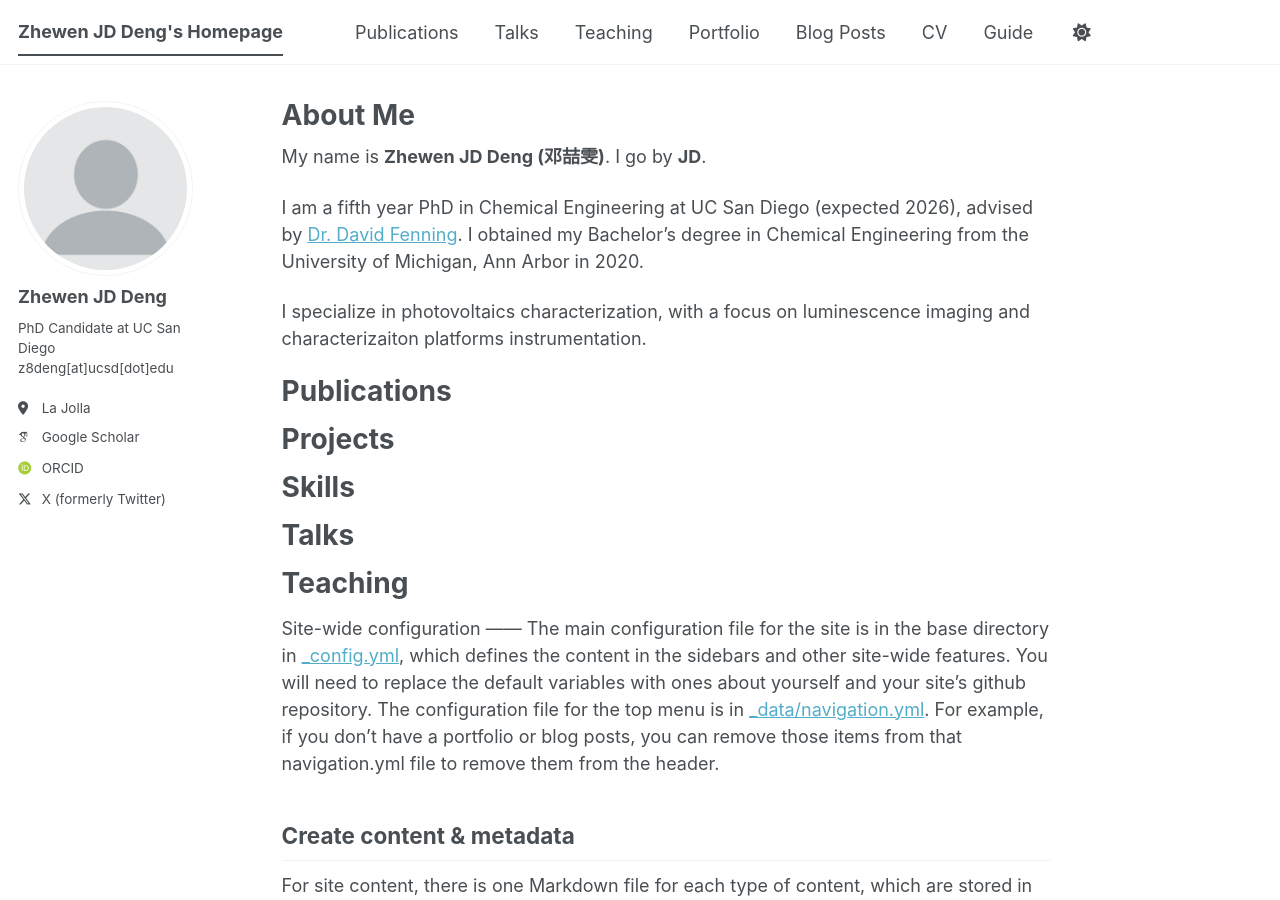
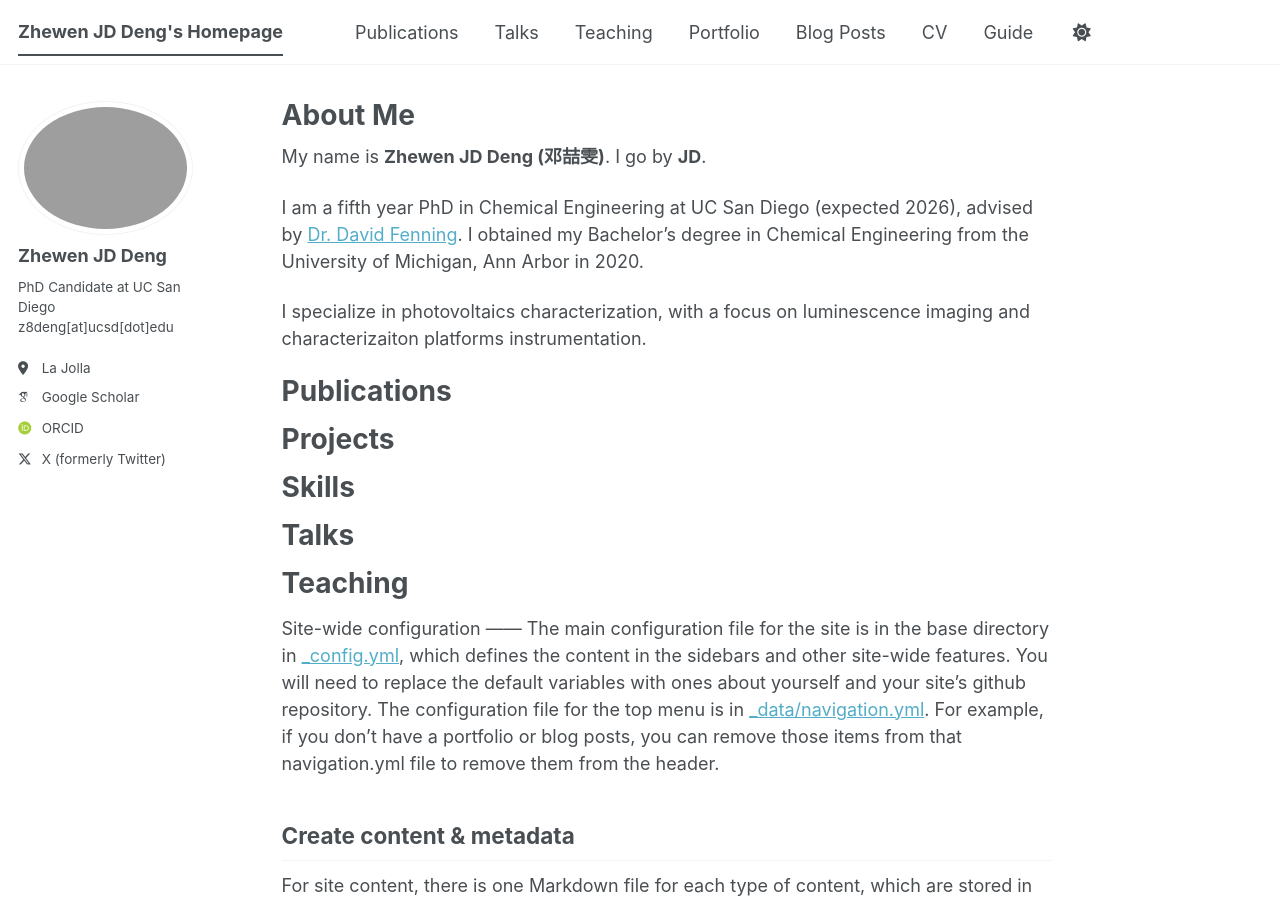
Before and after one commit to zhewenjddeng-personal/zhewenjddeng-personal.github.io, a Jekyll site: the page built from _pages/about.md, in a window 1280 px wide and 900 px high. Built offline with Jekyll 4.4.1, drawn with Linux system fonts in a browser that asks for light colours; some web fonts are replaced; a script bundle is joined from its source files by our own code; library files that are not in the unit come from our copies.

Commit message:
Update _config.yml

```diff
--- a/_config.yml
+++ b/_config.yml
@@ -23,7 +23,7 @@ repository               : "academicpages/academicpages.github.io"
 #               Additional customization can be done by editing /_includes/author-profile.html
 author:
   # Biographic information
-  avatar           : "profile.png"
+  avatar           : "IMG_3903.JPG"
   name             : "Zhewen JD Deng"
   pronouns         : # example: "she/her"
   bio              : "PhD Candidate at UC San Diego<br>z8deng[at]ucsd[dot]edu"
```
